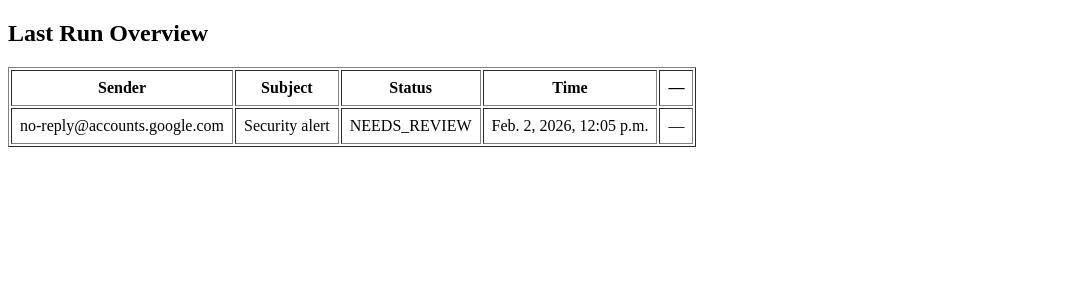
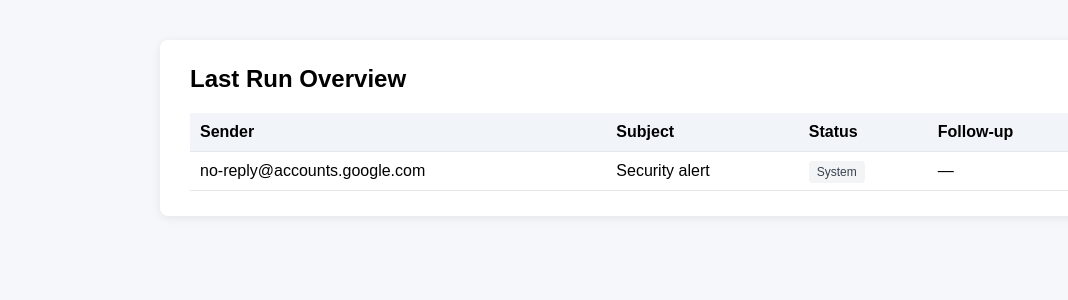
Before and after one commit to SSVP-debug/email_auto_responder, a Django app: page /overview/4813d5b1-1d20-4903-8867-99a07036022a/ in a window 1280 px wide. Shown: the top 300 px of the page, without its empty margins (0-1068 px from the left). Run offline with Django 5.2, Linux system fonts and the light colour scheme; data comes from the database, SQL or seed files in the repository; both versions use the stored data as it was after the commit.

Commit message:
pulished UI.

```diff
--- /dev/null
+++ b/email_automation/core/static/core/style.css
@@ -0,0 +1,67 @@
+body {
+    font-family: Arial, sans-serif;
+    background-color: #f6f7fb;
+    margin: 0;
+    padding: 0;
+}
+
+.container {
+    width: 80%;
+    max-width: 900px;
+    margin: 40px auto;
+    background: #ffffff;
+    padding: 25px 30px;
+    border-radius: 8px;
+    box-shadow: 0 2px 10px rgba(0,0,0,0.08);
+}
+
+h2 {
+    margin-top: 0;
+}
+
+button {
+    padding: 8px 14px;
+    border: none;
+    border-radius: 4px;
+    cursor: pointer;
+}
+
+button.primary {
+    background-color: #4f46e5;
+    color: white;
+}
+
+button.danger {
+    background-color: #dc2626;
+    color: white;
+}
+
+button.secondary {
+    background-color: #e5e7eb;
+}
+
+table {
+    width: 100%;
+    border-collapse: collapse;
+    margin-top: 15px;
+}
+
+th, td {
+    padding: 10px;
+    border-bottom: 1px solid #e5e7eb;
+    text-align: left;
+}
+
+th {
+    background-color: #f1f5f9;
+}
+
+.badge {
+    padding: 4px 8px;
+    border-radius: 4px;
+    font-size: 12px;
+}
+
+.badge.green { background: #dcfce7; color: #166534; }
+.badge.orange { background: #ffedd5; color: #9a3412; }
+.badge.gray { background: #f3f4f6; color: #374151; }
--- a/email_automation/core/templates/core/overview.html
+++ b/email_automation/core/templates/core/overview.html
@@ -1,46 +1,47 @@
+{% load static %}
 <!DOCTYPE html>
 <html>
 <head>
     <title>Overview</title>
+    <link rel="stylesheet" href="{% static 'core/style.css' %}">
 </head>
 <body>
+<div class="container">
+
     <h2>Last Run Overview</h2>
 
-    <table border="1" cellpadding="8">
+    <table>
         <tr>
             <th>Sender</th>
             <th>Subject</th>
             <th>Status</th>
-            <th>Time</th>
-            <th>
-                {% if email.needs_manual_reply %}
-                    <span style="color:orange;">Manual reply pending</span>
-                {% elif email.status == "NEEDS_REVIEW" %}
-                    <span style="color:gray;">System / no-reply email</span>
-                {% else %}
-                    —
-                {% endif %}
-            </th>
+            <th>Follow-up</th>
         </tr>
+
         {% for email in emails %}
         <tr>
             <td>{{ email.sender_email }}</td>
             <td>{{ email.subject }}</td>
-            <td>{{ email.status }}</td>
-            <td>{{ email.created_at }}</td>
-            <td>{% if email.needs_manual_reply %}
-                <span style="color:orange;">Manual reply pending</span>
+            <td>
+                {% if email.status == "REPLIED" %}
+                    <span class="badge green">Replied</span>
+                {% elif email.status == "ACKNOWLEDGED" %}
+                    <span class="badge orange">Acknowledged</span>
                 {% else %}
-                —
+                    <span class="badge gray">System</span>
                 {% endif %}
             </td>
-
+            <td>
+                {% if email.needs_manual_reply %}
+                    <span class="badge orange">Manual reply pending</span>
+                {% else %}
+                    —
+                {% endif %}
+            </td>
         </tr>
         {% endfor %}
     </table>
+
+</div>
 </body>
 </html>
-
-<td>
-
-</td>
--- a/email_automation/email_automation/settings.py
+++ b/email_automation/email_automation/settings.py
@@ -121,4 +121,4 @@ USE_TZ = True
 # Static files (CSS, JavaScript, Images)
 # https://docs.djangoproject.com/en/6.0/howto/static-files/
 
-STATIC_URL = 'static/'
+STATIC_URL = '/static/'
```
Also changed, not shown: email_automation/core/templates/core/index.html (+11 -7 lines), email_automation/core/templates/core/processing.html (+21 -29 lines), email_automation/db.sqlite3.
